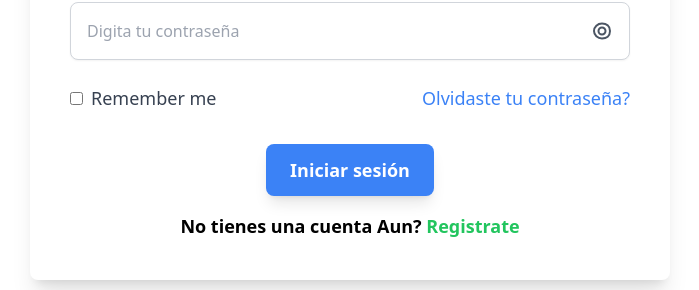
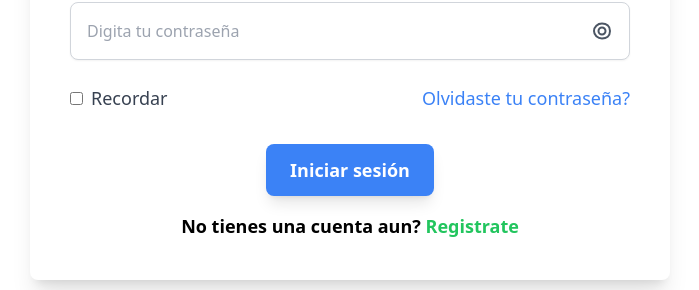
Before and after one commit to javierRB22/front-inventarify, a React (Vite) app: page / in a window 1280 px wide. Shown: the part 354-644 px from the top of the page, without its empty margins (290-989 px from the left). Built offline with nearby package versions, Linux system fonts and the light colour scheme; what @midudev/tailwind-animations would draw is missing.

Commit message:
actualizacion front

```diff
--- a/src/components/Login.jsx
+++ b/src/components/Login.jsx
@@ -99,7 +99,7 @@ const Login = () => {
           <div className="flex justify-between items-center mb-6">
             <div className="flex items-center">
               <input className="mr-2" type="checkbox" value="" />
-              <label className="text-gray-700 text-lg">Remember me</label>
+              <label className="text-gray-700 text-lg">Recordar</label>
             </div>
             <a href="#" className="text-blue-500 hover:text-blue-700 text-lg">Olvidaste tu contraseña?</a>
           </div>
@@ -107,7 +107,7 @@ const Login = () => {
             <button type="button" className="bg-blue-500 hover:bg-blue-700 text-white font-bold py-3 px-6 rounded-lg shadow-lg text-lg" onClick={login}>
               Iniciar sesión
             </button>
-            <p className="text-lg font-bold mt-4 mb-0">No tienes una cuenta Aun? <a href="SignUp" className="text-green-500 hover:text-green-700">Registrate</a></p>
+            <p className="text-lg font-bold mt-4 mb-0">No tienes una cuenta aun? <a href="SignUp" className="text-green-500 hover:text-green-700">Registrate</a></p>
           </div>
         </form>
       </div>
```
